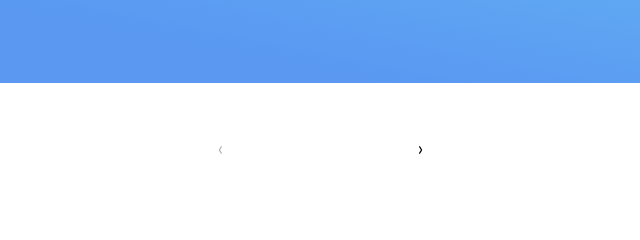
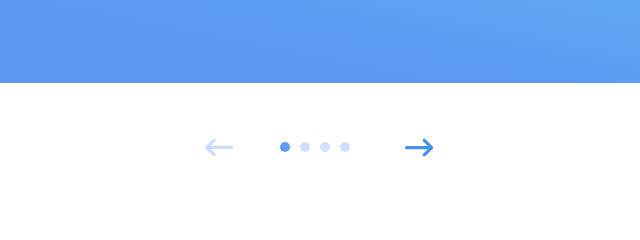
Before and after one commit to Sultanmurad2908/Sultanmurad2908.github.io, a plain HTML site: page index.html in a window 1280 px wide. Shown: the part 3740-3980 px from the top of the page, 325-965 px from the left. Drawn offline with nearby package versions, Linux system fonts and the light colour scheme; files that its build step writes are made by us from their sources.

Commit message:
Update index.html

```diff
--- a/index.html
+++ b/index.html
@@ -5,8 +5,8 @@
     <meta name="viewport" content="width=device-width, initial-scale=1.0">
     <link rel="stylesheet" href="style.css">
     <link href="https://fonts.googleapis.com/css2?family=Yanone+Kaffeesatz:wght@300;400;600;700&display=swap" rel="stylesheet">
-    <link rel="stylesheet" href="Owl/dist/assets/owl.carousel.min.css">
-    <link rel="stylesheet" href="Owl/dist/assetsowl.theme.default.min.css">
+    <link rel="stylesheet" href="dist/assets/owl.carousel.min.css">
+    <link rel="stylesheet" href="dist/assetsowl.theme.default.min.css">
     <title>Document</title>
 </head>
 <body>
@@ -253,7 +253,7 @@ or administrative hassle) and securely
 
 
     <script src="https://code.jquery.com/jquery-3.5.0.min.js"></script>
-    <script src="Owl/dist/owl.carousel.min.js"></script>
+    <script src="dist/owl.carousel.min.js"></script>
     <script>
         $(document).ready(function(){
   $(".owl-carousel").owlCarousel(
```
